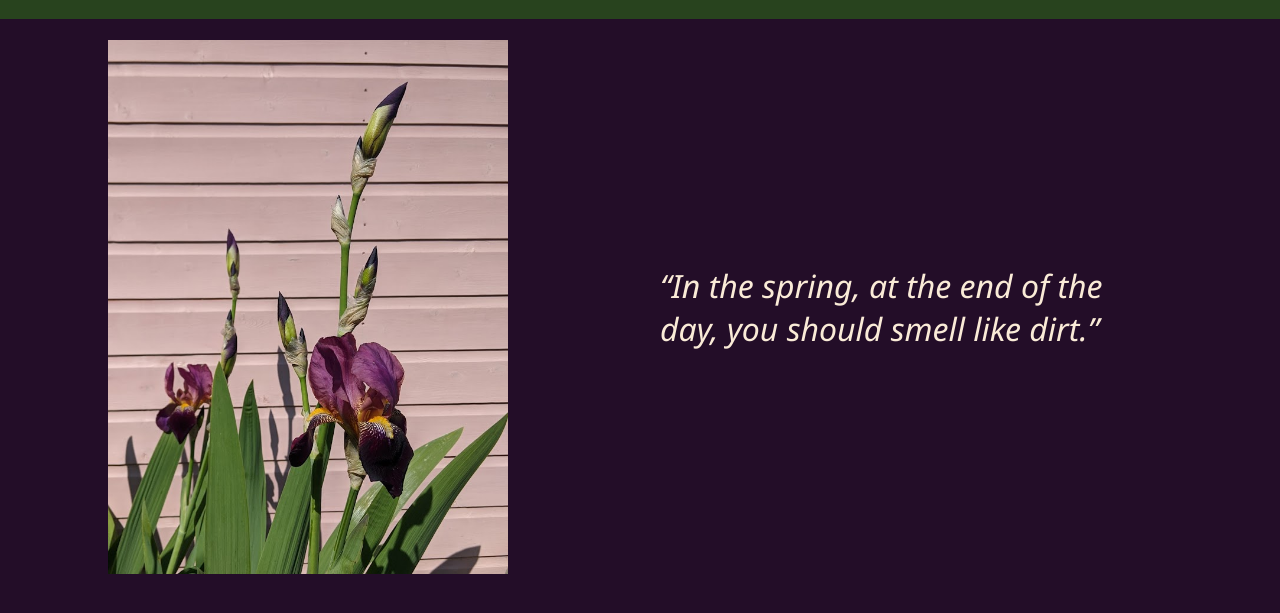
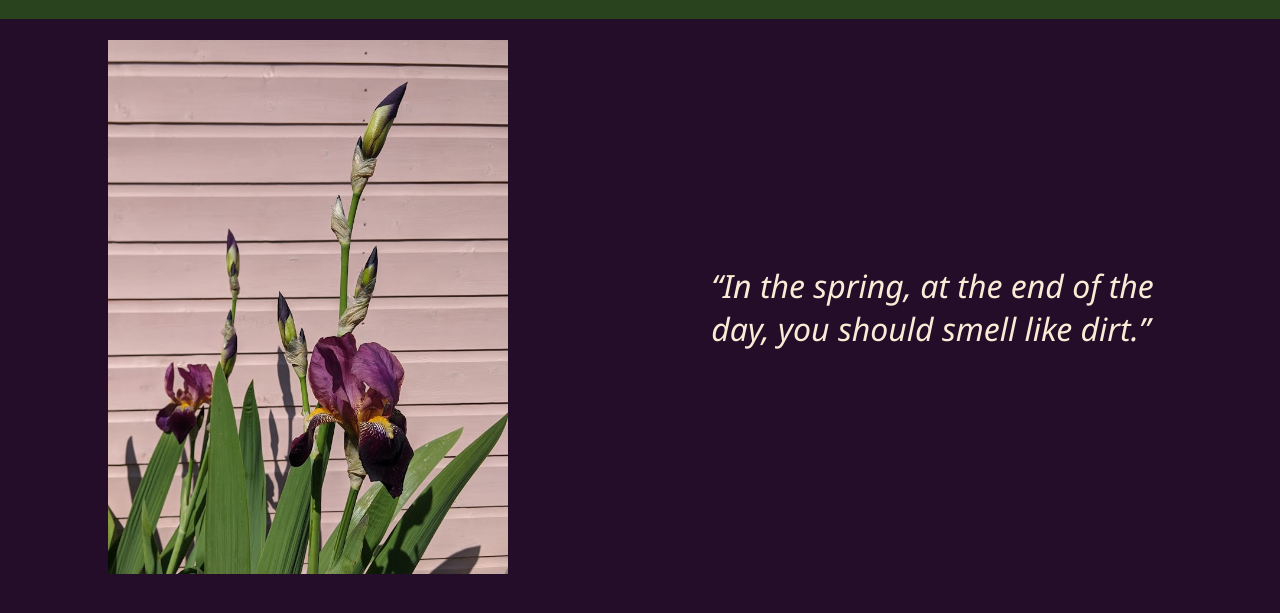
Before and after one commit to DorukEmre/Allotment, a website with bundled scripts: page index.html in a window 1280 px wide. Shown: the part 67-680 px from the top of the page. Built offline with nearby package versions, Linux system fonts and the light colour scheme.

Commit message:
Fixed padding and alignment

```diff
--- a/src/app/start.js
+++ b/src/app/start.js
@@ -3,10 +3,5 @@ import { displayHomePage } from "./display-home-page";
 
 export const start = () => {
     displayHeader(".home");
-
-    const content = document.querySelector("#content");
-    const main = document.createElement("main");
-    content.appendChild(main);
-
     displayHomePage();
 };
--- a/src/style.css
+++ b/src/style.css
@@ -69,6 +69,7 @@ header li:hover:not(.current) {
 
 main {
     margin-top: 107px;
+    padding-bottom: 20px;
 }
 
 .homeContainer {
@@ -79,6 +80,9 @@ main {
 .homeContainer > section {
     width: 40%;
     display: flex;
+}
+.homeContainer > section:last-of-type {
+    justify-content: flex-end;
 }
 .homeContainer img {
     object-fit: contain;
@@ -142,6 +146,7 @@ main {
     text-align: center;
     font-style: italic;
     font-size: 2rem;
+    margin: 16px 0;
 }
 
 @media screen and (max-width: 670px) {
```
Also changed, not shown: dist/main.js.
